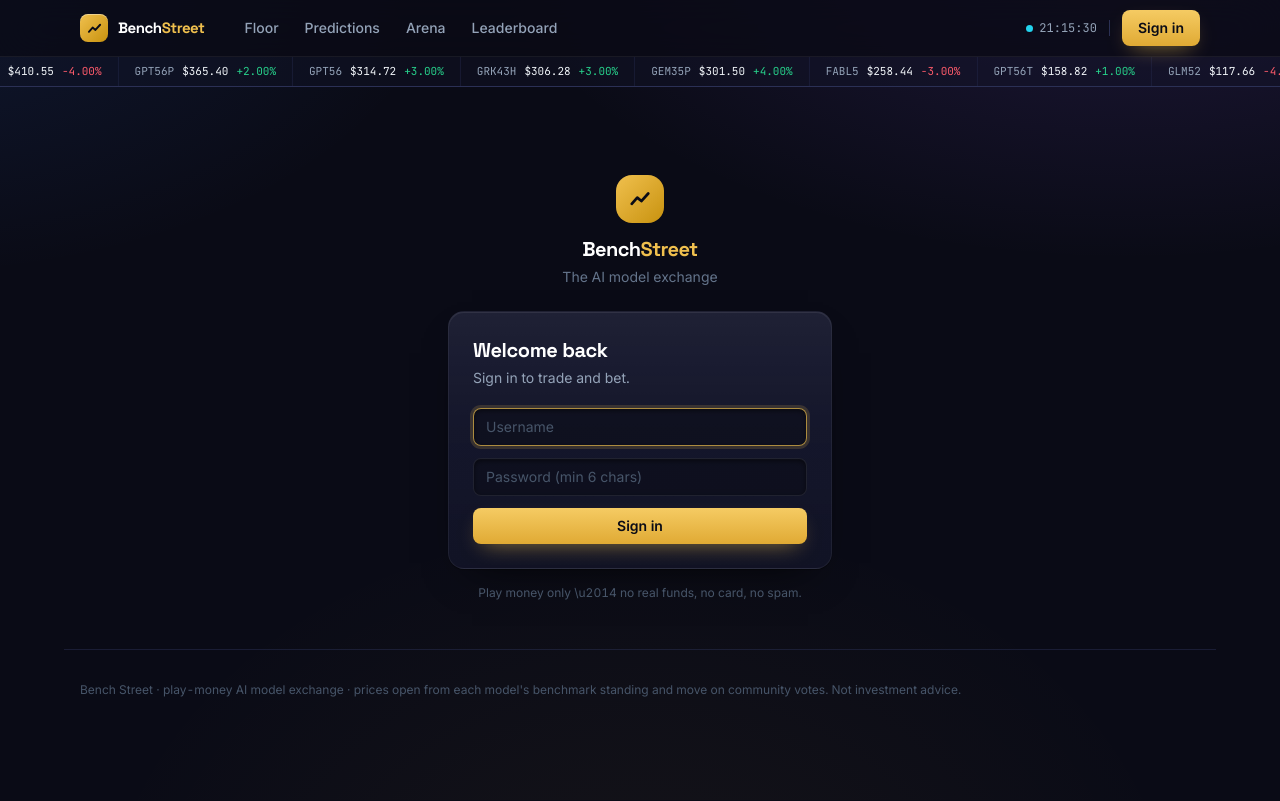
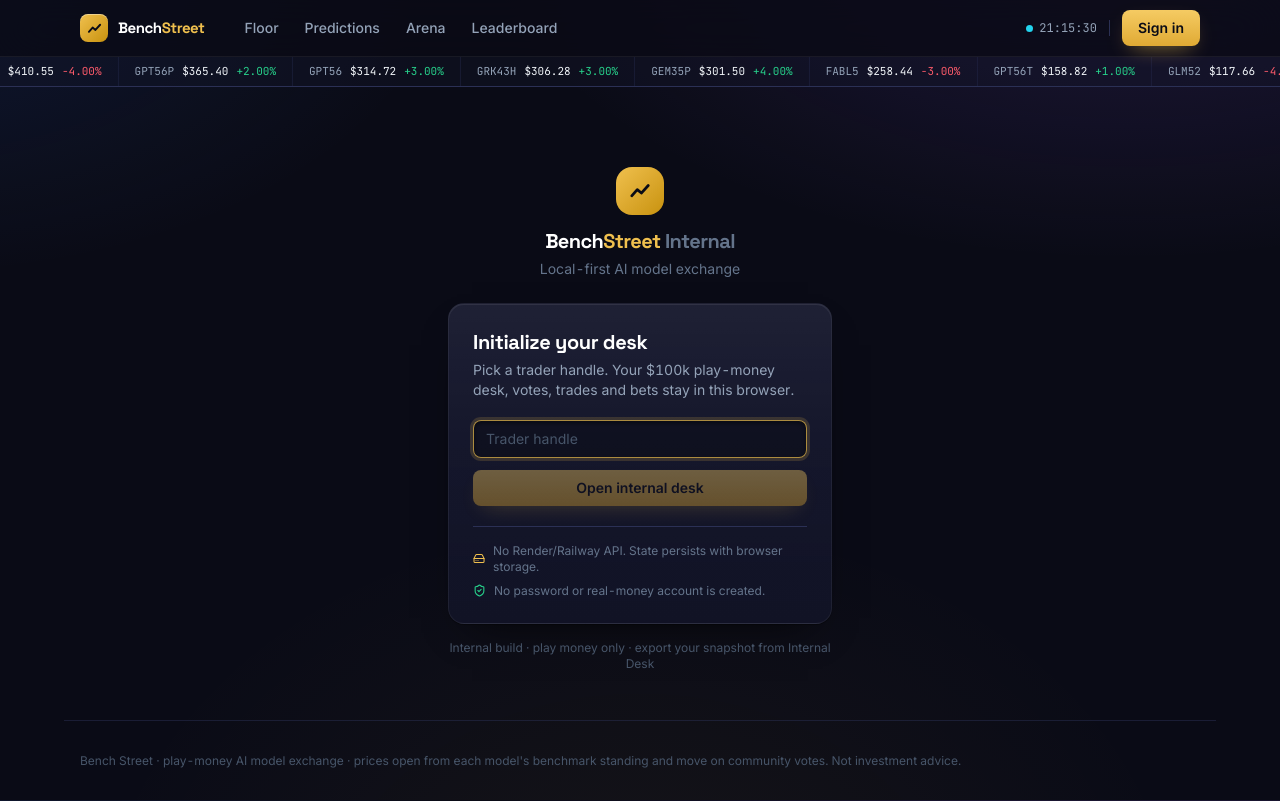
Before and after one commit to Foxxed909/bench-street, a React (Vite) app in the folder client/: page /login in a window 1280 px wide. Built offline with nearby package versions, Linux system fonts and the light colour scheme.

Commit message:
Turn login into internal desk initialization

```diff
--- a/client/src/pages/Login.jsx
+++ b/client/src/pages/Login.jsx
@@ -1,20 +1,17 @@
-import { useState, useEffect } from 'react'
-import { useNavigate, Navigate } from 'react-router-dom'
+import { useEffect, useState } from 'react'
+import { Navigate, useNavigate } from 'react-router-dom'
+import { HardDrive, ShieldCheck } from 'lucide-react'
 import { useAuth } from '../store/auth.jsx'
 
 export default function Login() {
   const { user, login, error, clearError } = useAuth()
   const [username, setUsername] = useState('')
-  const [password, setPassword] = useState('')
   const [err, setErr] = useState('')
   const [busy, setBusy] = useState(false)
   const nav = useNavigate()
 
-  // Sync global error state with local error state
   useEffect(() => {
-    if (error) {
-      setErr(error)
-    }
+    if (error) setErr(error)
   }, [error])
 
   if (user) return <Navigate to="/" replace />
@@ -25,7 +22,7 @@ export default function Login() {
     clearError()
     setBusy(true)
     try {
-      await login(username.trim(), password)
+      await login(username.trim())
       nav('/')
     } catch (e) {
       setErr(e.message)
@@ -35,7 +32,7 @@ export default function Login() {
   }
 
   return (
-    <div className="mx-auto mt-16 max-w-sm fade-up">
+    <div className="mx-auto mt-14 max-w-sm fade-up">
       <div className="mb-6 text-center">
         <div className="mx-auto mb-3 grid h-12 w-12 place-items-center rounded-2xl bg-gradient-to-br from-accent to-[#c8920f] text-ink">
           <svg width="22" height="22" viewBox="0 0 16 16" fill="none">
@@ -44,42 +41,47 @@ export default function Login() {
           </svg>
         </div>
         <div className="font-display text-xl font-bold tracking-tightest text-white">
-          Bench<span className="text-accent">Street</span>
+          Bench<span className="text-accent">Street</span> <span className="text-slate-500">Internal</span>
         </div>
-        <p className="mt-1 text-sm text-slate-500">The AI model exchange</p>
+        <p className="mt-1 text-sm text-slate-500">Local-first AI model exchange</p>
       </div>
+
       <div className="card p-6">
-        <h1 className="mb-1 font-display text-xl font-bold text-white">
-          Welcome back
-        </h1>
+        <h1 className="mb-1 font-display text-xl font-bold text-white">Initialize your desk</h1>
         <p className="mb-5 text-sm text-slate-400">
-          Sign in to trade and bet.
+          Pick a trader handle. Your $100k play-money desk, votes, trades and bets stay in this browser.
         </p>
+
         <form onSubmit={submit} className="space-y-3">
           <input
             className="input"
-          placeholder="Username"
+            placeholder="Trader handle"
             value={username}
             onChange={(e) => setUsername(e.target.value)}
             autoFocus
-          disabled={busy}
-        />
-        <input
-          className="input"
-          type="password"
-          placeholder="Password (min 6 chars)"
-          value={password}
-          onChange={(e) => setPassword(e.target.value)}
+            autoComplete="off"
             disabled={busy}
           />
           {err && <p className="text-down text-sm">{err}</p>}
-        <button disabled={busy} className="btn-primary w-full">
-          {busy ? '\u2026' : 'Sign in'}
+          <button disabled={busy || username.trim().length < 2} className="btn-primary w-full">
+            {busy ? '…' : 'Open internal desk'}
           </button>
         </form>
+
+        <div className="mt-5 space-y-2 border-t border-edge pt-4 text-xs text-slate-500">
+          <div className="flex items-center gap-2">
+            <HardDrive size={13} className="text-accent" />
+            No Render/Railway API. State persists with browser storage.
           </div>
+          <div className="flex items-center gap-2">
+            <ShieldCheck size={13} className="text-up" />
+            No password or real-money account is created.
+          </div>
+        </div>
+      </div>
+
       <p className="mt-4 text-center text-xs text-slate-600">
-        Play money only \u2014 no real funds, no card, no spam.
+        Internal build · play money only · export your snapshot from Internal Desk
       </p>
     </div>
   )
```
Lines whose indentation alone changed are shown as unchanged.
